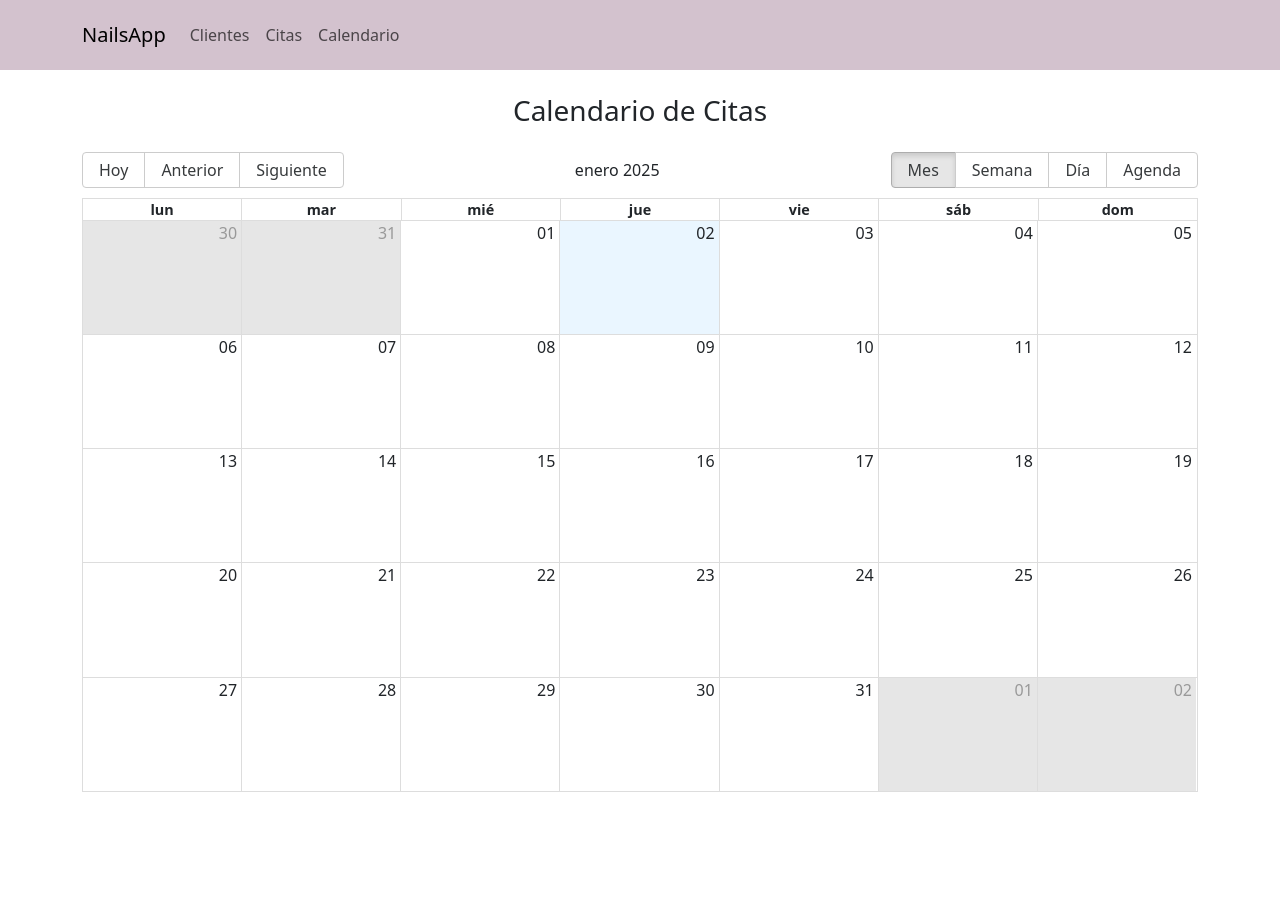
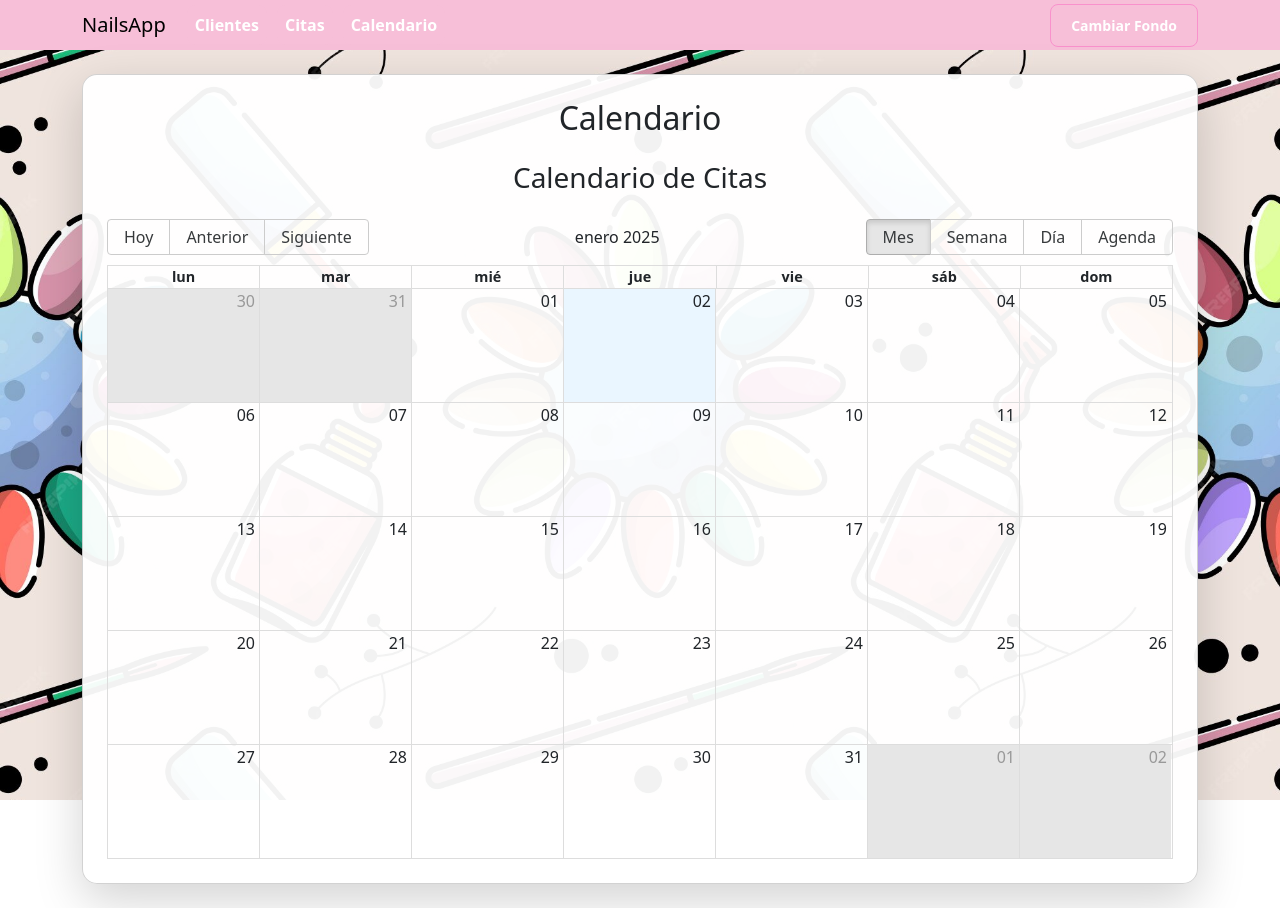
Before and after one commit to sipalaciosv/nails, a Next.js app: page /calendario in a window 1280 px wide. Before the commit the page ends 816 px from the top, so only its background shows below. Built offline with nearby package versions, Linux system fonts and the light colour scheme; no server answers; the database is empty.

Commit message:
seccion clientes estilizado, botones estandarizados

```diff
--- a/package.json
+++ b/package.json
@@ -14,6 +14,7 @@
     "@fullcalendar/interaction": "^5.11.5",
     "@fullcalendar/react": "^5.11.5",
     "bootstrap": "^5.3.3",
+    "bootstrap-icons": "^1.11.3",
     "date-fns": "^4.1.0",
     "firebase": "^11.1.0",
     "next": "15.1.3",
--- a/src/app/calendario/page.js
+++ b/src/app/calendario/page.js
@@ -1,12 +1,25 @@
+"use client";
+
 import Calendario from "@/components/Calendario";
 import Navbar from "@/components/Navbar";
+import { useBackground } from "@/context/BackgroundContext";
 
 export default function Page() {
+  const { background, cambiarFondo } = useBackground();
+
   return (
-    <div>
-      <Navbar />
-      <div className="container py-4">
-        <Calendario />
+    <div
+      className="full-screen"
+      style={{
+        backgroundImage: `url(${background})`,
+      }}
+    >
+      <Navbar cambiarFondo={cambiarFondo}/>
+      <div className="container py-4 d-flex justify-content-center align-items-center">
+        <div className="card shadow-lg p-4" style={{ width: "100%", backgroundColor: "rgba(255, 255, 255, 0.95)", borderRadius: "15px" }}>
+          <h2 className="text-center mb-4">Calendario</h2>
+          <Calendario />
+        </div>
       </div>
     </div>
   );
--- a/src/app/globals.css
+++ b/src/app/globals.css
@@ -5,17 +5,96 @@
   --color-tertiary: #D3C2CE;
   --color-quaternary: #D3D2C7;
   --color-quinary: #E2E1B9;
+  --color-card-pastel: #f8f9fa; /* Color claro pastel */
+  --color-card-pastel-border: #e2e2e2; /* Borde suave */
   --color-accept: #B0D9B1;
   --color-accept-hover: #79AC78;
-  --color-edit: #B7E5B6; /* Verde pastel */
---color-edit-hover: #A1D6A0; /* Más oscuro al pasar el mouse */
+  --color-edit: #B0D9B1; /* Verde pastel */
+  --color-navbar: #f7bfd8;
+--color-edit-hover: #79AC78; /* Más oscuro al pasar el mouse */
 --color-edit-text: #ffffff; /* Texto blanco */
---color-pagination: #D5D8E4; /* Azul pastel */
---color-pagination-hover: #C3C6D4; /* Más oscuro al pasar el mouse */
---color-pagination-text: #333333; /* Texto oscuro */
-
+--color-pagination: #B0D9E1; /* Azul pastel */
+--color-pagination-hover: #79ACB8; /* Más oscuro al pasar el mouse */
+--color-pagination-text: #ffffff; /* Texto oscuro */
+--color-create: #D9B1B0;
+--color-create-hover: #AC7878;
+--color-create-text: #ffffff;
+.card-pastel {
+  background-color: var(--color-card-pastel); /* Fondo pastel */
+  border: 1px solid var(--color-card-pastel-border); /* Borde claro */
+  border-radius: 15px; /* Bordes redondeados */
+  padding: 20px; /* Espaciado interno */
+  box-shadow: 0 4px 10px rgba(0, 0, 0, 0.1); /* Sombra ligera */
+  transition: transform 0.2s ease, box-shadow 0.2s ease;
 }
 
+.card-pastel:hover {
+  transform: scale(1.02); /* Efecto al pasar el mouse */
+  box-shadow: 0 6px 15px rgba(0, 0, 0, 0.2); /* Mayor profundidad */
+}
+}
+.btn-crear {
+  background-color: var(--color-create);
+  color: var(--color-create-text);
+  border: none;
+  border-radius: 8px;
+  padding: 10px 20px;
+  font-size: 16px;
+  font-weight: bold;
+  text-transform: uppercase;
+  transition: background-color 0.3s ease;
+}
+
+.btn-crear:hover {
+  background-color: var(--color-create-hover);
+  color: white;
+  box-shadow: 0px 4px 8px rgba(0, 0, 0, 0.1);
+}
+/* Botón secundario (Cancelar, Volver, etc.) */
+.btn-secondary-custom {
+  background-color: white;
+  color: #FFB4E5;
+  border: 2px solid #FFB4E5;
+  border-radius: 8px;
+  padding: 10px 20px;
+  font-size: 16px;
+  font-weight: bold;
+  text-transform: uppercase;
+  transition: all 0.3s ease;
+}
+
+.btn-secondary-custom:hover {
+  background-color: #FFB4E5;
+  color: white;
+}
+.btn-edit {
+  background-color: var(--color-edit); /* Verde pastel */
+  color: white; /* Blanco */
+  border: none;
+  border-radius: 8px;
+  font-size: 12px;
+  font-weight: bold;
+  text-transform: uppercase;
+  transition: background-color 0.3s ease;
+}
+
+.btn-edit:hover {
+  background-color: var(--color-edit-hover); /* Verde más oscuro */
+  color: white;
+  box-shadow: 0px 4px 8px rgba(0, 0, 0, 0.1);
+}
+
+
+.btn-pagination {
+  background-color: var(--color-pagination, #D5D8E4); /* Azul pastel */
+  color: var(--color-pagination-text, #333333); /* Texto oscuro */
+  border: 1px solid var(--color-quaternary, #D3D2C7); /* Gris claro */
+  transition: background-color 0.3s;
+}
+
+.btn-pagination:hover {
+  background-color: var(--color-pagination-hover, #C3C6D4); /* Azul más oscuro */
+}
 .fc-event.fc-event-pendiente {
   background-color: orange !important;
   border-color: orange !important;
@@ -40,11 +119,60 @@
   overflow: hidden;
 }
 
-.card-title {
+.titulo {
+  font-family: 'Poppins', sans-serif; /* Fuente moderna */
+  font-size: 1.8rem; /* Tamaño adecuado para un título */
+  font-weight: 600; /* Seminegrita */
+  color: var(--color-primary); /* Color principal pastel */
+  text-align: center; /* Centrado */
+  text-shadow: 1px 1px 2px rgba(0, 0, 0, 0.1); /* Sombra sutil */
+  margin-bottom: 10px; /* Espaciado inferior */
+  border-bottom: 2px solid var(--color-secondary, #E2AFDE); /* Línea decorativa */
+  padding-bottom: 5px; /* Espaciado con la línea */
+  position: relative;
+
+}
+.h1-titulo {
+  font-family: 'Poppins', sans-serif;
+  font-size: 2.5rem;
+  font-weight: 700;
+  color: var(--color-primary);
+  text-align: center;
+  text-shadow: 1px 1px 5px rgba(0, 0, 0, 0.2);
+  margin-bottom: 20px;
+  padding: 10px;
+  background:#f8f9fa;
+  border-radius: 10px;
+}
+.btn-fondo {
+  background-color: var(--color-navbar);
+  color: white;
   font-weight: bold;
-  text-transform: capitalize;
+  border-color: var(--color-primary);
+  border-radius: 8px;
+  padding: 10px 20px;
+  transition: background-color 0.3s ease, transform 0.2s ease;
 }
 
+.btn-fondo:hover {
+  background-color: var(--color-navbar);
+  transform: scale(1.1);
+  color: white;
+
+}
+.titulo::after {
+  content: '';
+  position: absolute;
+  left: 0;
+  bottom: 0;
+  width: 100%;
+  height: 3px;
+  background: linear-gradient(
+    to right,
+    var(--color-primary),
+    var(--color-quaternary)
+  );
+}
 .text-ellipsis {
   display: block;
   max-height: 3em; /* Limita el espacio vertical */
@@ -83,12 +211,50 @@
 }
 
 .navbar-custom {
-    background-color: var(--color-tertiary) !important;
-    height: 70px; /* Altura fija */
-    display: flex;
-    align-items: center;
-    padding: 0 20px;
-  }
+  background-color: var(--color-navbar) !important;
+  height: auto; /* Ajusta la altura automáticamente según el contenido */
+  display: flex;
+  align-items: center;
+  padding: 0 20px;
+}
+
+.navbar-toggler {
+  border: none; /* Elimina el borde alrededor del icono de hamburguesa */
+}
+
+.navbar-toggler-icon {
+  background-color: var(--color-navbar); /* Cambia el color del icono */
+  border-radius: 4px; /* Bordes suaves */
+}
+.nav-item {
+  margin: 5px; /* Espaciado entre los elementos */
+  border-radius: 8px; /* Bordes redondeados */
+  overflow: hidden; /* Para que el contenido no salga del borde */
+  transition: background-color 0.3s ease, transform 0.2s ease; /* Suaviza los cambios */
+}
+
+.nav-item .nav-link {
+  padding: 8px 15px; /* Espaciado interno */
+  color: white; /* Usa el color primario definido */
+  font-weight: 600; /* Negrita */
+  text-decoration: none; /* Quita el subrayado */
+  display: block; /* Asegura que el link ocupe toda el área del `li` */
+  text-align: center; /* Centra el texto */
+  background-color: var(--color-navbar); /* Fondo por defecto */
+  font-size: 18;
+}
+
+.nav-item .nav-link:hover {
+  background-color: var(--color-secondary); /* Fondo al pasar el mouse */
+  color: white; /* Texto blanco al pasar el mouse */
+  transform: scale(1.05); /* Aumenta ligeramente el tamaño */
+}
+
+.nav-item.active .nav-link {
+  background-color: var(--color-primary); /* Fondo para el elemento activo */
+  color: white; /* Texto blanco para el activo */
+}
+
 /* Botones Personalizados */
 
 /* Botón principal (Agregar, Guardar, etc.) */
@@ -110,45 +276,17 @@
     box-shadow: 0px 4px 8px rgba(0, 0, 0, 0.1);
   }
 
-  /* Botón secundario (Cancelar, Volver, etc.) */
-  .btn-secondary-custom {
-    background-color: white;
-    color: #FFB4E5;
-    border: 2px solid #FFB4E5;
-    border-radius: 8px;
-    padding: 10px 20px;
-    font-size: 16px;
+  .modal-content {
+    background: rgba(255, 255, 255, 0.95);
+    border-radius: 15px;
+    box-shadow: 0 6px 20px rgba(0, 0, 0, 0.2);
+  }
+  .modal-header, .modal-footer {
+    border: none;
+    background-color: var(--color-secondary);
+    color: white;
     font-weight: bold;
-    text-transform: uppercase;
-    transition: all 0.3s ease;
   }
-
-  .btn-secondary-custom:hover {
-    background-color: #FFB4E5;
-    color: white;
-  }
-  .btn-edit {
-    background-color: var(--color-edit, #B7E5B6); /* Verde pastel */
-    color: var(--color-edit-text, #ffffff); /* Blanco */
-    border: none;
-    transition: background-color 0.3s;
-  }
-
-  .btn-edit:hover {
-    background-color: var(--color-edit-hover, #A1D6A0); /* Verde más oscuro */
-  }
-
-  .btn-pagination {
-    background-color: var(--color-pagination, #D5D8E4); /* Azul pastel */
-    color: var(--color-pagination-text, #333333); /* Texto oscuro */
-    border: 1px solid var(--color-quaternary, #D3D2C7); /* Gris claro */
-    transition: background-color 0.3s;
-  }
-
-  .btn-pagination:hover {
-    background-color: var(--color-pagination-hover, #C3C6D4); /* Azul más oscuro */
-  }
-
   .full-screen {
     height: 100vh; /* Ocupa toda la altura del viewport */
     flex-direction: column; /* Asegura que los hijos estén en columna */
@@ -157,4 +295,5 @@
     background-size: cover;
     background-position: center;
     background-repeat: no-repeat;
+
   }
--- a/src/app/layout.js
+++ b/src/app/layout.js
@@ -2,7 +2,8 @@ import { Geist, Geist_Mono } from "next/font/google";
 import "bootstrap/dist/css/bootstrap.min.css";
 import "./globals.css";
 import BootstrapClient from "../components/BootstrapClient"; // Componente cliente para cargar JS de Bootstrap
-
+import 'bootstrap-icons/font/bootstrap-icons.css';
+import { BackgroundProvider } from "@/context/BackgroundContext";
 const geistSans = Geist({
   variable: "--font-geist-sans",
   subsets: ["latin"],
@@ -24,7 +25,9 @@ export default function RootLayout({ children }) {
       <body
         className={`${geistSans.variable} ${geistMono.variable} antialiased`}
       >
-        <BootstrapClient>{children}</BootstrapClient>
+        <BackgroundProvider>
+          <BootstrapClient>{children}</BootstrapClient>
+        </BackgroundProvider>
       </body>
     </html>
   );
--- a/src/components/ListarClientes.js
+++ b/src/components/ListarClientes.js
@@ -81,7 +81,7 @@ export default function ListarClientes({ clientes, onEdit }) {
                   </p>
                   <div className="d-flex justify-content-between">
                     <button
-                      className="btn btn-primary btn-sm"
+                      className="btn btn-edit btn-sm"
                       onClick={() => onEdit(cliente)}
                     >
                       Editar
--- a/src/components/Navbar.js
+++ b/src/components/Navbar.js
@@ -1,8 +1,8 @@
 "use client";
 
-export default function Navbar() {
+export default function Navbar({ cambiarFondo }) {
   return (
-    <nav className="navbar navbar-expand-lg navbar-custom ">
+    <nav className="navbar navbar-expand-lg navbar-custom">
       <div className="container">
         <a className="navbar-brand" href="/">
           NailsApp
@@ -19,8 +19,8 @@ export default function Navbar() {
           <span className="navbar-toggler-icon"></span>
         </button>
         <div className="collapse navbar-collapse" id="navbarNav">
-          <ul className="navbar-nav">
-          <li className="nav-item">
+          <ul className="navbar-nav me-auto">
+            <li className="nav-item">
               <a className="nav-link" href="/clientes">
                 Clientes
               </a>
@@ -37,6 +37,13 @@ export default function Navbar() {
             </li>
           </ul>
         </div>
+        <button
+          className="btn btn-fondo btn-sm ms-3"
+          onClick={cambiarFondo}
+          title="Cambiar Fondo"
+        >
+          Cambiar Fondo
+        </button>
       </div>
     </nav>
   );
--- /dev/null
+++ b/src/context/BackgroundContext.js
@@ -0,0 +1,31 @@
+"use client";
+
+import { createContext, useState, useContext } from "react";
+
+const BackgroundContext = createContext();
+
+export function BackgroundProvider({ children }) {
+  const fondos = [
+    "/images/opc1.jpg",
+    "/images/opc2.jpg",
+    "/images/opc3.avif",
+    "/images/opc4.jpg",
+  ];
+  const [background, setBackground] = useState(fondos[0]);
+
+  const cambiarFondo = () => {
+    const currentIndex = fondos.indexOf(background);
+    const nextIndex = (currentIndex + 1) % fondos.length;
+    setBackground(fondos[nextIndex]);
+  };
+
+  return (
+    <BackgroundContext.Provider value={{ background, cambiarFondo }}>
+      {children}
+    </BackgroundContext.Provider>
+  );
+}
+
+export function useBackground() {
+  return useContext(BackgroundContext);
+}
```
Also changed, not shown: src/app/citas/page.js (+7 -3 lines), src/app/clientes/page.js (+36 -26 lines), src/components/RegistrarCliente.js (+25 -11 lines), 1 other file (tests, documents, lock files or other folders).
